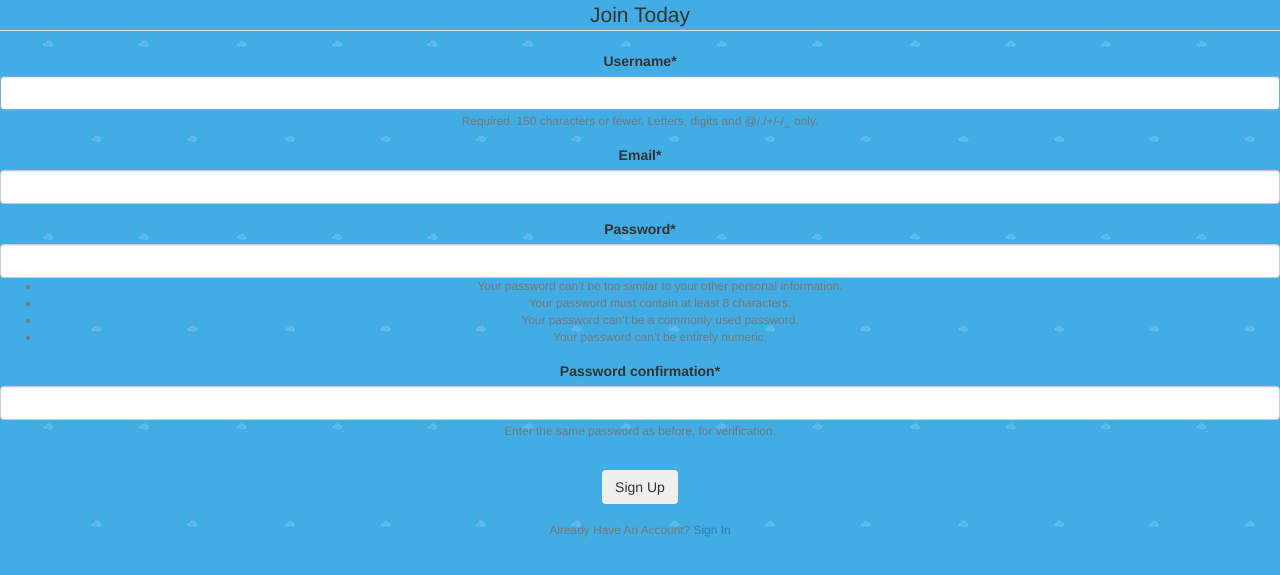
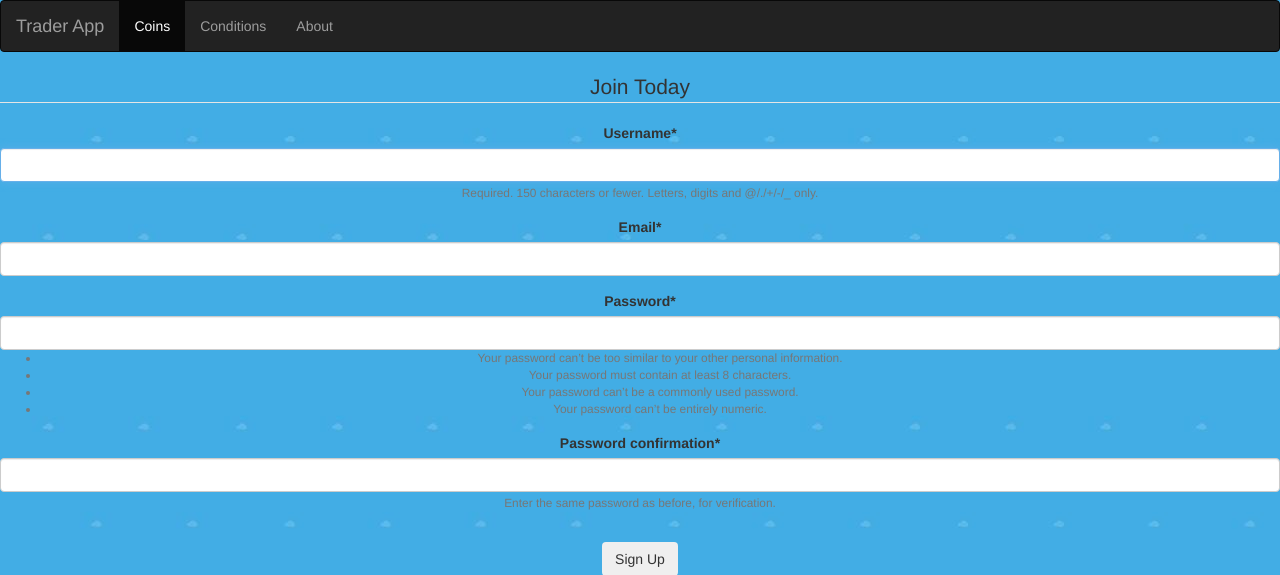
Before and after one commit to Reza-Ardestani/RadarCXfront, a Django app: page /register/ in a window 1280 px wide. Shown: the top 575 px of the page. Run offline with Django 3.2, Linux system fonts and the light colour scheme; some libraries are stand-ins or nearby versions.

Commit message:
navbar added to register page

```diff
--- a/users/templates/users/register.html
+++ b/users/templates/users/register.html
@@ -5,6 +5,20 @@
 {% block dbody %}
 
 {% load crispy_forms_tags %}
+
+<nav class="navbar sticky-top navbar-inverse">
+    <div class="container-fluid">
+        <div class="navbar-header">
+            <a class="navbar-brand" href="#">Trader App</a>
+        </div>
+        <ul class="nav navbar-nav">
+			<li class="active"><a href="{% url 'coins' %}">Coins</a></li>
+            <li><a href="{% url 'conditions' %}">Conditions</a></li>
+            <li><a href="#">About</a></li>
+        </ul>
+    </div>
+</nav>
+
 
 {% if messages %}
 	{% for message in messages %}
```
Also changed, not shown: radarcxapp/migrations/0002_delete_user.py (added).
